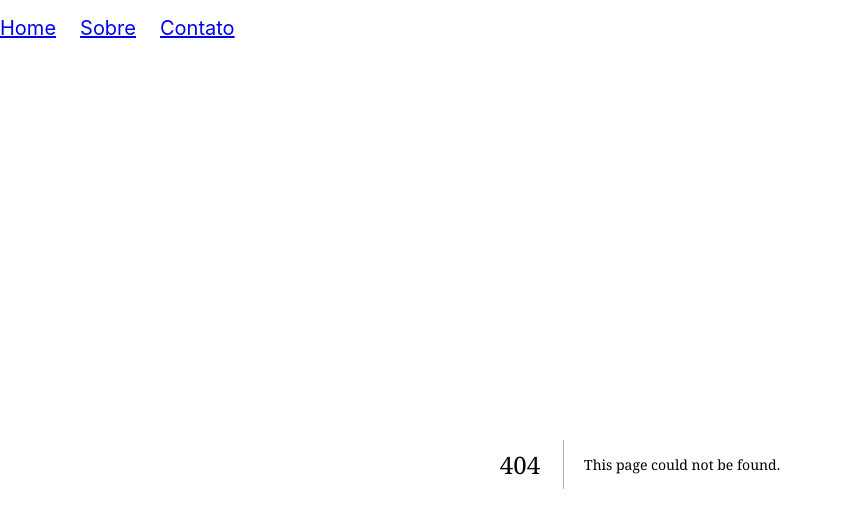
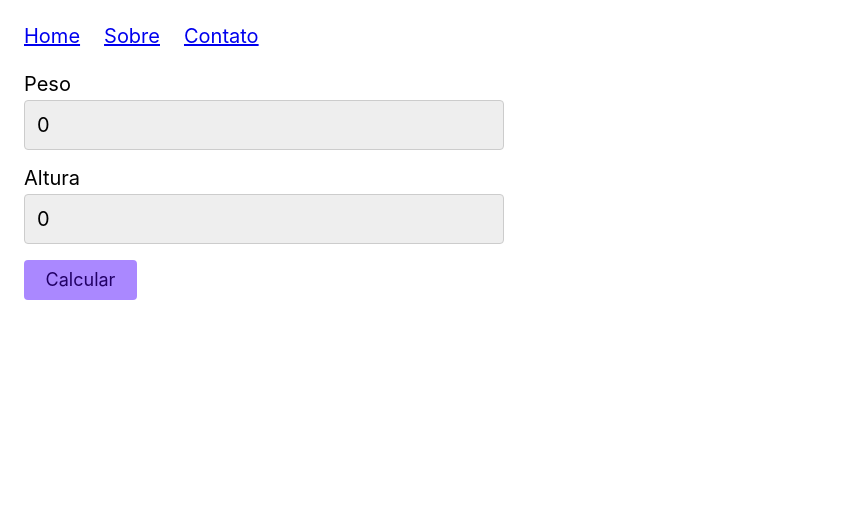
Before and after one commit to JoaoVLPadilha/NextStudy, a Next.js app: page /imc in a window 1280 px wide. Before the commit this address had no page. Shown: the top 514 px of the page, without its empty margins (0-843 px from the left). Built offline with nearby package versions, Linux system fonts and the light colour scheme.

Commit message:
feat: ex 1

```diff
--- /dev/null
+++ b/src/app/imc/page.tsx
@@ -0,0 +1,12 @@
+import Imc from "@/components/Imc/imc";
+import React from "react";
+
+const page = () => {
+  return (
+    <>
+      <Imc />
+    </>
+  );
+};
+
+export default page;
--- /dev/null
+++ b/src/components/Imc/imc.tsx
@@ -0,0 +1,35 @@
+"use client"
+import React from 'react'
+
+const Imc = () => {
+    const [peso, setPeso] = React.useState(0);
+    const [altura, setAltura] = React.useState(0);
+    const [result, setResult] = React.useState(0);
+
+    return (
+      <>
+        <label htmlFor="peso">Peso</label>
+        <input
+          type="number"
+          id="peso"
+          value={peso}
+          onChange={(e) => setPeso(+e.target.value)}
+        />
+        <label htmlFor="altura">Altura</label>
+        <input
+          type="number"
+          id="altura"
+          value={altura}
+          onChange={(e) => setAltura(+e.target.value)}
+        />
+        <button onClick={() => setResult(peso / (altura * altura))}>
+          Calcular
+        </button>
+
+        {result != 0 && <h2>{result.toFixed(0)}</h2>}
+      </>
+    );
+
+}
+
+export default Imc
```
